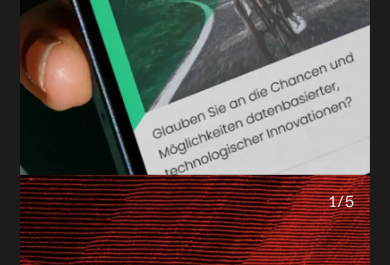
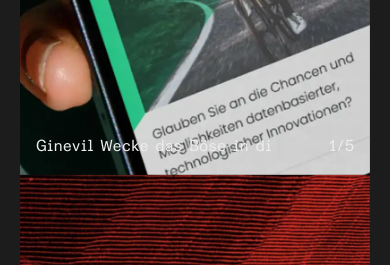
Before and after one commit to hishirokaiyashi/absolute-project, a Next.js app: page /en in a window 390 px wide. Shown: the part 2260-2525 px from the top of the page. Built offline with nearby package versions, Linux system fonts and the light colour scheme.

Commit message:
feat: done WorkSection

```diff
--- a/components/organisms/blocks/WorkBlock.tsx
+++ b/components/organisms/blocks/WorkBlock.tsx
@@ -38,6 +38,7 @@ const WorkBlock = () => {
       />
       <div className="relative w-full">
         {ListElementSticky?.map((el, index) => {
+          let countELement = index;
           return (
             <div
               key={index}
@@ -46,8 +47,15 @@ const WorkBlock = () => {
               id={el.id}
               className="sticky top-0 left-0 z-0 cursor-pointer"
             >
-              <div className="absolute z-20 flex justify-end w-full px-4 top-4 Typography-14x lg:top-[44px] lg:px-6">
-                <Typography as="span">1/5</Typography>
+              <div className="absolute z-10 flex items-end text-[14px] lg:items-start justify-between lg:justify-end w-full px-4 top-4 Typography-14x py-4  bottom-0 lg:top-[24px] lg:px-6">
+                <div className="lg:hidden">
+                  <Typography as="span">
+                    {`${el.cursorTitle} ${el.subTitle}`}
+                  </Typography>
+                </div>
+                <Typography as="span">{`${++countELement}/${
+                  ListElementSticky.length
+                }`}</Typography>
               </div>
               <ImageElement src={el.src} className="h-screen" sizes="100vw" />
               <CustomCursor
--- a/data/ListElementSticky.ts
+++ b/data/ListElementSticky.ts
@@ -2,31 +2,31 @@ import { IListElementSticky } from '@/models/interfaces';
 
 export const ListElementSticky: IListElementSticky[] = [
   {
-    id: '0',
+    id: '1',
     src: '/images/imageElements/Phone_Work_Image.webp',
     cursorTitle: 'Ginevil',
     subTitle: 'Wecke das Böse in di',
   },
   {
-    id: '1',
+    id: '2',
     src: '/images/imageElements/Devil_Image.webp',
     cursorTitle: 'Ginevil',
     subTitle: 'Wecke das Böse in dir',
   },
   {
-    id: '2',
+    id: '3',
     src: '/images/imageElements/Human_Work_Image.webp',
     cursorTitle: 'TS Tor',
     subTitle: 'xxxxxxxx',
   },
   {
-    id: '3',
+    id: '4',
     src: '/images/imageElements/Candy_Work_Image.webp',
     cursorTitle: 'Peak Performance',
     subTitle: 'No Bullshit inside',
   },
   {
-    id: '4',
+    id: '5',
     src: '/images/imageElements/Bratwrst_Work_Image.webp',
     cursorTitle: 'Bratwurst & Bowls',
     subTitle: 'No Bullshit inside',
--- a/package.json
+++ b/package.json
@@ -40,6 +40,7 @@
     "husky": "^9.0.11",
     "install": "^0.13.0",
     "lint-staged": "^15.2.2",
+    "lodash": "^4.17.21",
     "npm": "^10.5.1",
     "postcss": "^8.4.38",
     "prettier": "^3.2.5",
```
Also changed, not shown: 2 other files (tests, documents, lock files or other folders).
